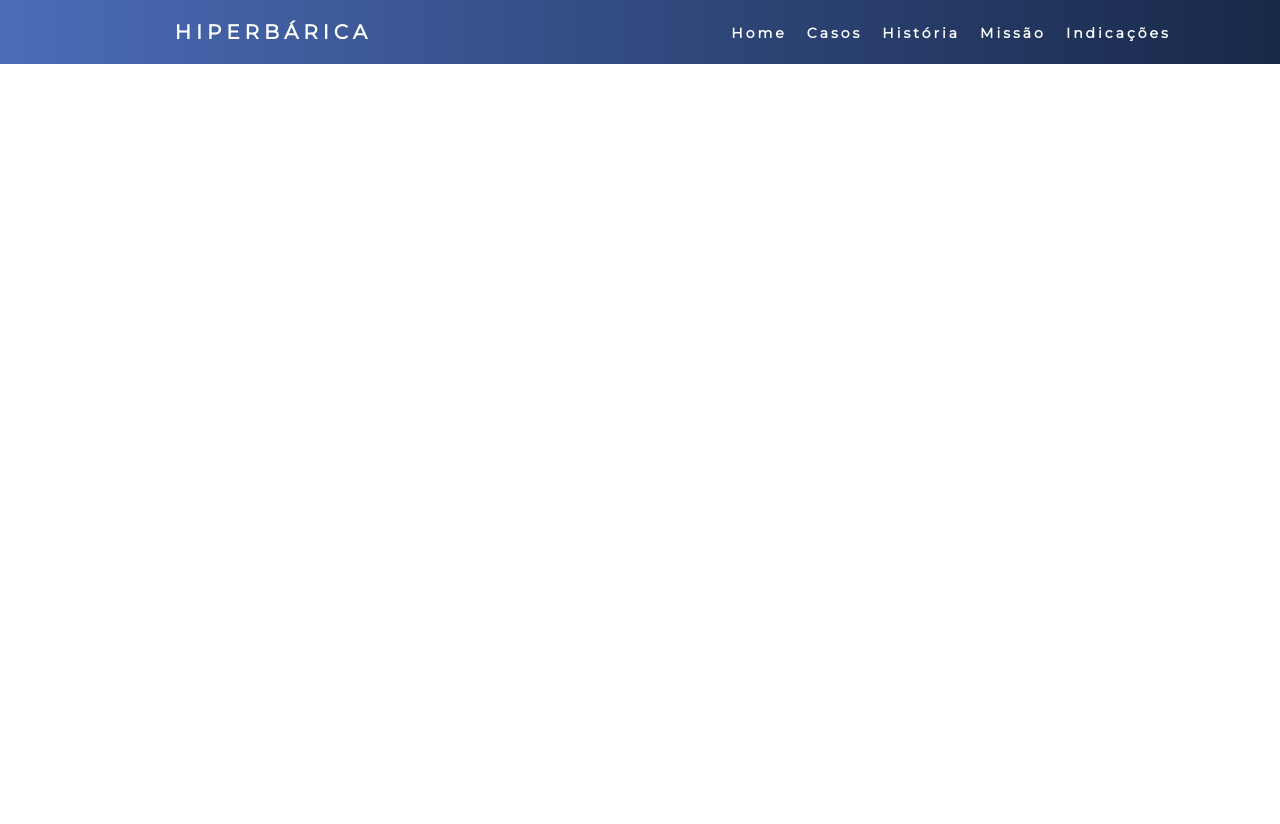
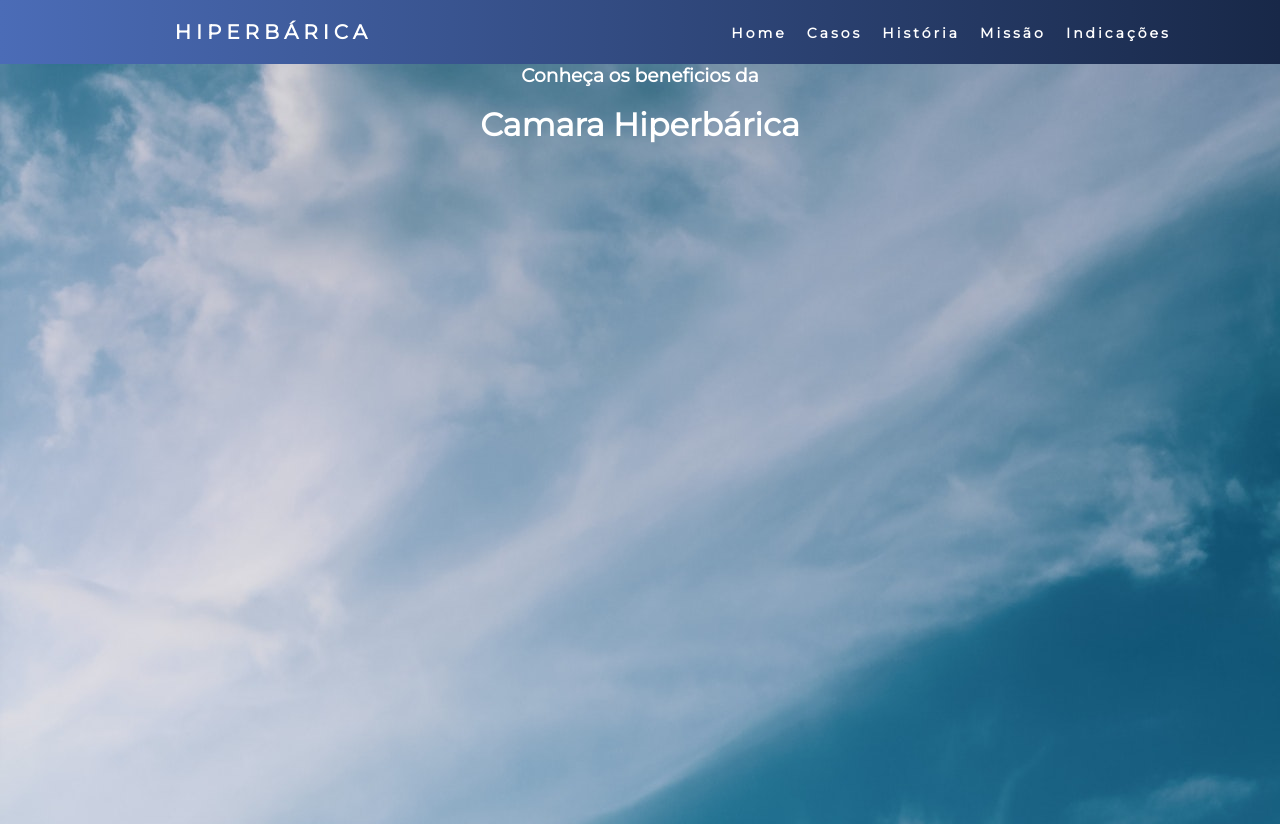
Before and after one commit to diogo-luzardo/Hiperbarica, a plain HTML site: page index.html in a window 1280 px wide. Before the commit the page ends 800 px from the top, so only its background shows below. Drawn offline with Linux system fonts and the light colour scheme.

Commit message:
Adicionando imagem de fundo

```diff
--- a/index.html
+++ b/index.html
@@ -36,9 +36,10 @@
             <div class="line3"></div>
         </div>
     </nav>
-
-    <script src="app.js">
-
-    </script>
+    <div class="bgimg">
+        <h3>Conheça os beneficios da</h3><br>
+        <h1>Camara Hiperbárica</h1>
+    </div>
+    <script src="app.js"></script>
 </body>
 </html>
--- a/style.css
+++ b/style.css
@@ -111,3 +111,21 @@ nav {
 .line .line3 {
     transform: rotate(45deg) translate(-5px, -6px);
 }
+
+.bgimg {
+    background-image: url('./bgsky.jpg');
+    background-size: cover;
+    height: 95vh;
+}
+
+.bgimg h3{
+    color: white;
+    font-family: 'Montserrat', sans-serif;
+    text-align: center;
+}
+
+.bgimg h1{
+    color: white;
+    font-family: 'Montserrat', sans-serif;
+    text-align: center;
+}
```
Also changed, not shown: bgsky.jpg (added).
